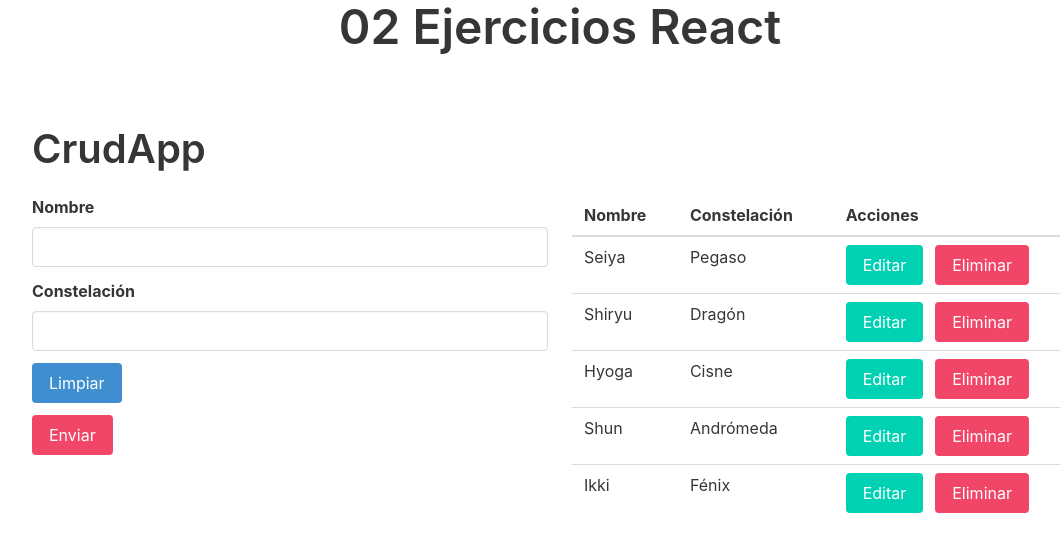
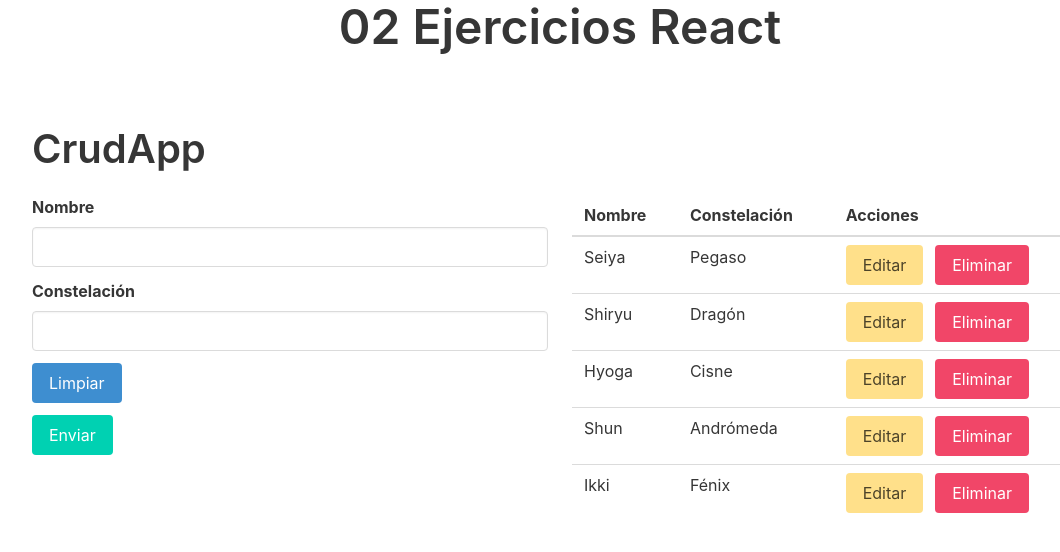
Before and after one commit to daguttt/02-ejercicios-react, a React (Vite) app: page / in a window 1280 px wide. Shown: the top 552 px of the page, without its empty margins (80-1140 px from the left). Built offline with nearby package versions, Linux system fonts and the light colour scheme.

Commit message:
(fix) Button colors for better semantic

```diff
--- a/src/components/CrudForm.jsx
+++ b/src/components/CrudForm.jsx
@@ -80,7 +80,7 @@ const CrudForm = ({ onCreateData }) => {
       </div>
       <div className="field">
         <div className="control">
-          <input className="button is-danger" type="submit" value="Enviar" />
+          <input className="button is-primary" type="submit" value="Enviar" />
         </div>
       </div>
     </form>
--- a/src/components/CrudTableRow.jsx
+++ b/src/components/CrudTableRow.jsx
@@ -6,7 +6,7 @@ const CrudTableRow = ({ el }) => {
       <td>{el.name}</td>
       <td>{el.constellation}</td>
       <td>
-        <button className="button is-primary mr-3">Editar</button>
+        <button className="button is-warning mr-3">Editar</button>
         <button className="button is-danger">Eliminar</button>
       </td>
     </tr>
```
